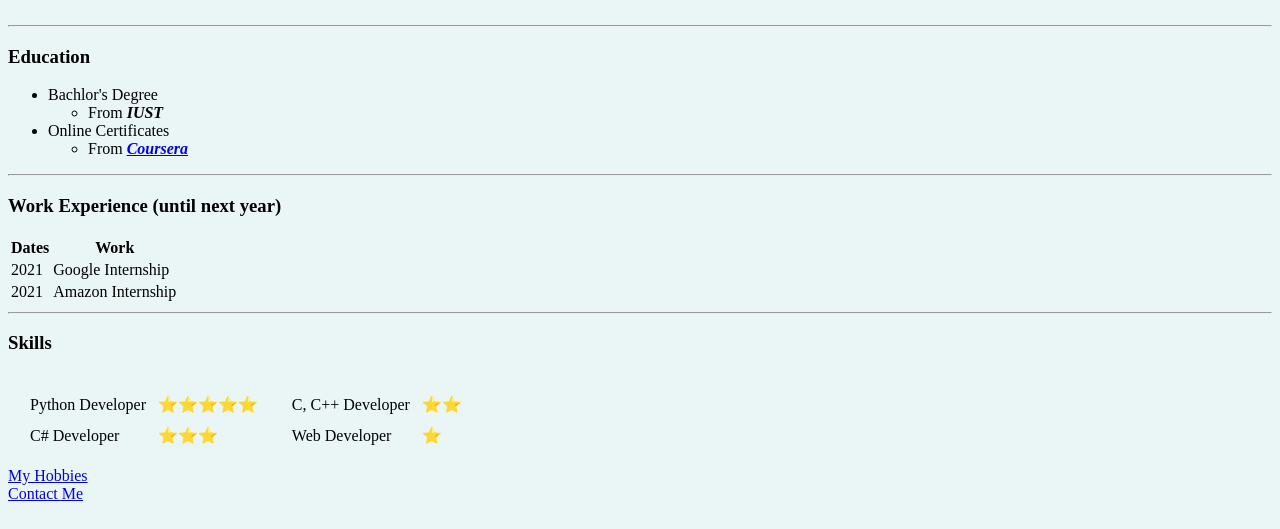
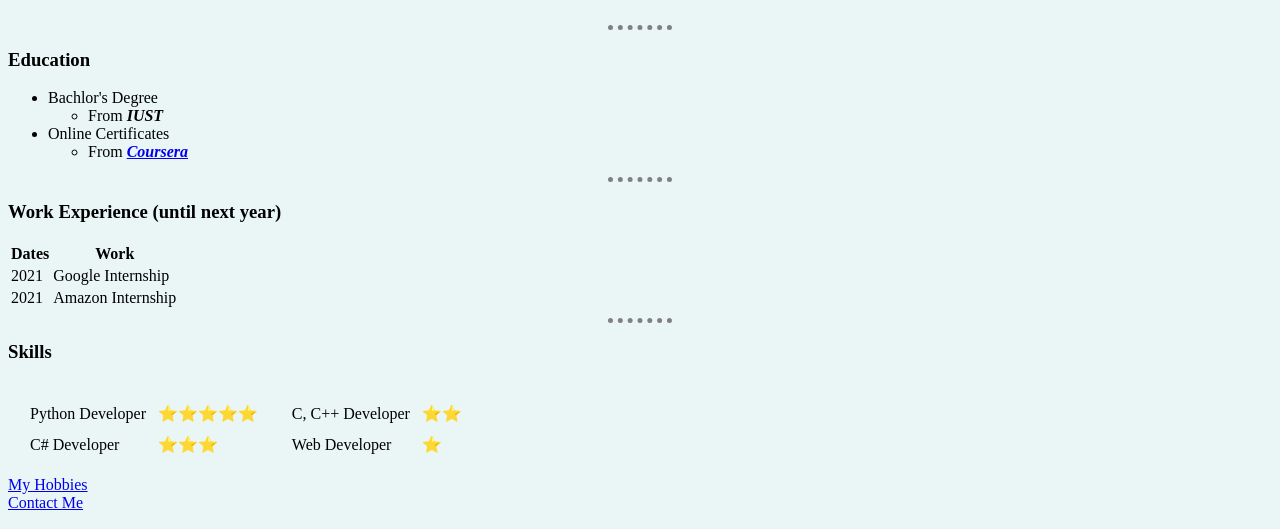
Before and after one commit to armingh2000/web-development-bootcamp, a plain HTML site: page Web Development/HTML - Personal Site/index.html in a window 1280 px wide. Shown: the part 271-800 px from the top of the page. Drawn offline with Linux system fonts and the light colour scheme.

Commit message:
4-4 n a, wd u

```diff
--- a/Web Development/HTML - Personal Site/index.html
+++ b/Web Development/HTML - Personal Site/index.html
@@ -3,8 +3,25 @@
   <head>
     <meta charset="utf-8">
     <title>Armin's Personal Site</title>
+
+    <style>
+
+      body {
+        background-color: #EAF6F6;
+      }
+
+      hr {
+        color: grey;
+        border-style: none;
+        border-bottom-style: dotted;
+        border-width: 5px;
+        width: 5%;
+      }
+
+    </style>
+
   </head>
-  <body style="background-color: #EAF6F6">
+  <body>
     <table cellspacing="20">
       <tr>
         <td><a href="https://www.google.com/"><img src="images/touchicon-180.png" alt="google dev image"></a></td>
```
Also changed, not shown: 2 other files.
